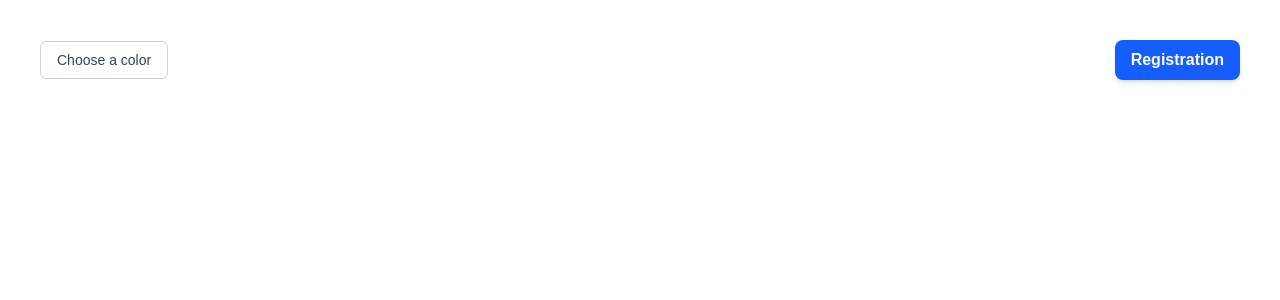
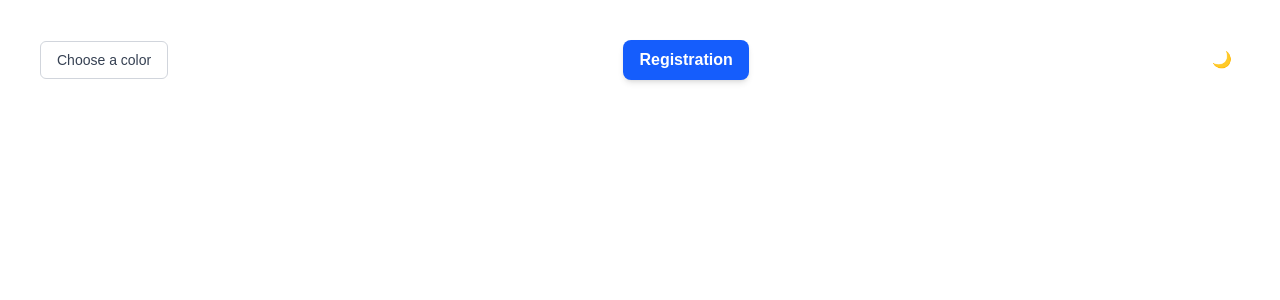
Before and after one commit to MosilevichS/SadBatyaProject, a Next.js app: page / in a window 1280 px wide. Shown: the top 300 px of the page. Built offline with nearby package versions, Linux system fonts and the light colour scheme.

Commit message:
added theme options

```diff
--- a/eslint.config.mjs
+++ b/eslint.config.mjs
@@ -1,3 +1,4 @@
+/* jshint esversion: 11 */
 import {dirname} from "path";
 import {fileURLToPath} from "url";
 import {FlatCompat} from "@eslint/eslintrc";
--- a/package.json
+++ b/package.json
@@ -28,7 +28,9 @@
     "@types/react": "^19",
     "@types/react-dom": "^19",
     "@types/react-redux": "^7.1.34",
-    "eslint": "^8.56.0",
+    "@typescript-eslint/eslint-plugin": "^8.34.1",
+    "@typescript-eslint/parser": "^8.34.1",
+    "eslint": "^8.57.1",
     "eslint-config-next": "15.3.2",
     "eslint-config-prettier": "^10.1.5",
     "eslint-plugin-prettier": "^5.4.1",
--- a/src/app/layout.tsx
+++ b/src/app/layout.tsx
@@ -1,20 +1,23 @@
-import { Header } from "../widgets/header/header";
-import "./globals.css";
-import ReduxProvider from "./provaider";
+import { Header } from '@/widgets/header/header'
+import './globals.css'
+import ReduxProvider from './provaider'
+import { ThemeProvider } from '../shared/theme-context'
 
 export default function RootLayout({
   children,
-}: Readonly<{
-  children: React.ReactNode;
-}>) {
+}: {
+  children: React.ReactNode
+}) {
   return (
     <html lang="en">
       <body>
-        <ReduxProvider>
-          <Header />
-          {children}
-        </ReduxProvider>
+        <ThemeProvider>
+          <ReduxProvider>
+            <Header />
+            {children}
+          </ReduxProvider>
+        </ThemeProvider>
       </body>
     </html>
-  );
+  )
 }
--- /dev/null
+++ b/src/shared/theme-context.tsx
@@ -0,0 +1,29 @@
+'use client'
+import { createContext, useState, ReactNode, useContext } from 'react'
+
+type Theme = 'light' | 'dark'
+
+interface ThemeContextType {
+  theme: Theme
+  toggleTheme: () => void
+}
+
+export const ThemeContext = createContext<ThemeContextType | null>(null)
+
+export const ThemeProvider = ({ children }: { children: ReactNode }) => {
+  const [theme, setTheme] = useState<Theme>('light')
+
+  const toggleTheme = () =>
+    setTheme((prev) => (prev === 'light' ? 'dark' : 'light'))
+
+  return (
+    <ThemeContext.Provider value={{ theme, toggleTheme }}>
+      {children}
+    </ThemeContext.Provider>
+  )
+}
+
+export const useTheme = () => {
+  const context = useContext(ThemeContext)
+  return context
+}
--- a/src/shared/ui/modal/modal.tsx
+++ b/src/shared/ui/modal/modal.tsx
@@ -1,51 +1,51 @@
-"use client";
-import {MouseEvent, ReactNode, useEffect, useState} from "react";
-import Image from "next/image";
+'use client'
+import { MouseEvent, ReactNode, useEffect, useState } from 'react'
+import Image from 'next/image'
 
-import ReactDOM from "react-dom";
+import ReactDOM from 'react-dom'
 
 interface Props {
-    isOpen: boolean;
-    onClose: () => void;
-    children: string | ReactNode;
+  isOpen: boolean
+  onClose: () => void
+  children: string | ReactNode
 }
 
-export default function Modal({isOpen, onClose, children}: Props) {
-
-
-    const [show, setShow] = useState(false);
+export const Modal = ({ isOpen, onClose, children }: Props) => {
+  const [show, setShow] = useState(false)
 
   useEffect(() => {
     if (isOpen) {
-            setShow(false);
+      setShow(false)
       requestAnimationFrame(() => {
-                setShow(true);
-            });
+        setShow(true)
+      })
     } else {
-            setShow(false);
+      setShow(false)
     }
-    }, [isOpen]);
-    if (!isOpen) return null;
+  }, [isOpen])
+  if (!isOpen) return null
 
   return ReactDOM.createPortal(
-        <div className="fixed inset-0 z-40 bg-black/50  flex items-center justify-center" onClick={onClose}>
-            <div onClick={(e: MouseEvent<HTMLDivElement>) => e.stopPropagation()}
+    <div
+      className="fixed inset-0 z-40 bg-black/50  flex items-center justify-center"
+      onClick={onClose}
+    >
+      <div
+        onClick={(e: MouseEvent<HTMLDivElement>) => e.stopPropagation()}
         className={`
         bg-white p-6 rounded-lg w-full max-w-[500px] h-90 relative transform transition-all duration-500
-        ${show ? "opacity-100 scale-100" : "opacity-0 scale-95"}
+        ${show ? 'opacity-100 scale-100' : 'opacity-0 scale-95'}
       `}
       >
         <button
           onClick={onClose}
           className="absolute top-3 right-3  h-6 flex items-center justify-center hover:bg-gray-200 rounded-full transition"
         >
-                    <Image width={24} height={24} src="/close.svg" alt="Close"/>
+          <Image width={24} height={24} src="/close.svg" alt="Close" />
         </button>
         {children}
       </div>
     </div>,
-        document.body
-    );
-
-
+    document.body,
+  )
 }
--- a/src/widgets/header/header.tsx
+++ b/src/widgets/header/header.tsx
@@ -1,16 +1,18 @@
 'use client'
-import Modal from '../../shared/ui/modal/modal'
+import { Modal } from '../../shared/ui/modal/modal'
 import { useDispatch, useSelector } from 'react-redux'
-import { close, open } from '@/store/modalSlice'
-import { AppDispatch, RootState } from '@/store/store'
+import { close, open } from '@/shared/store/modalSlice'
+import { AppDispatch, RootState } from '@/shared/store/store'
 import Form from '../../features/form/form'
 import DropDown from '../setBodyColor/setBodyColor'
 import clsx from 'clsx'
+import { useTheme } from '@/shared/theme-context'
 
 export const Header = () => {
   const bgColor = useSelector((state: RootState) => state.header.bgColor)
   const isOpen = useSelector((state: RootState) => state.modal.isOpen)
   const dispatch = useDispatch<AppDispatch>()
+  const { theme, toggleTheme } = useTheme()
 
   return (
     <header className={clsx('p-10', 'flex', 'justify-between', bgColor)}>
@@ -21,6 +23,12 @@ export const Header = () => {
       >
         Registration
       </button>
+      <button
+        onClick={toggleTheme}
+        className="p-2 rounded-full hover:bg-opacity-20 hover:bg-gray-500 transition-colors"
+      >
+        {theme === 'dark' ? '🌞' : '🌙'}
+      </button>
 
       <Modal isOpen={isOpen} onClose={() => dispatch(close())}>
         <Form />
```
Also changed, not shown: src/app/provaider.tsx (+5 -5 lines), src/widgets/setBodyColor/setBodyColor.tsx (+14 -15 lines), .eslintrc.js (added), src/shared/store/headerColorSlice.ts (renamed from src/store/headerColorSlice.ts), src/shared/store/modalSlice.ts (renamed from src/store/modalSlice.ts), src/shared/store/store.ts (renamed from src/store/store.ts), 1 other file (tests, documents, lock files or other folders). Lines whose indentation alone changed are shown as unchanged.
